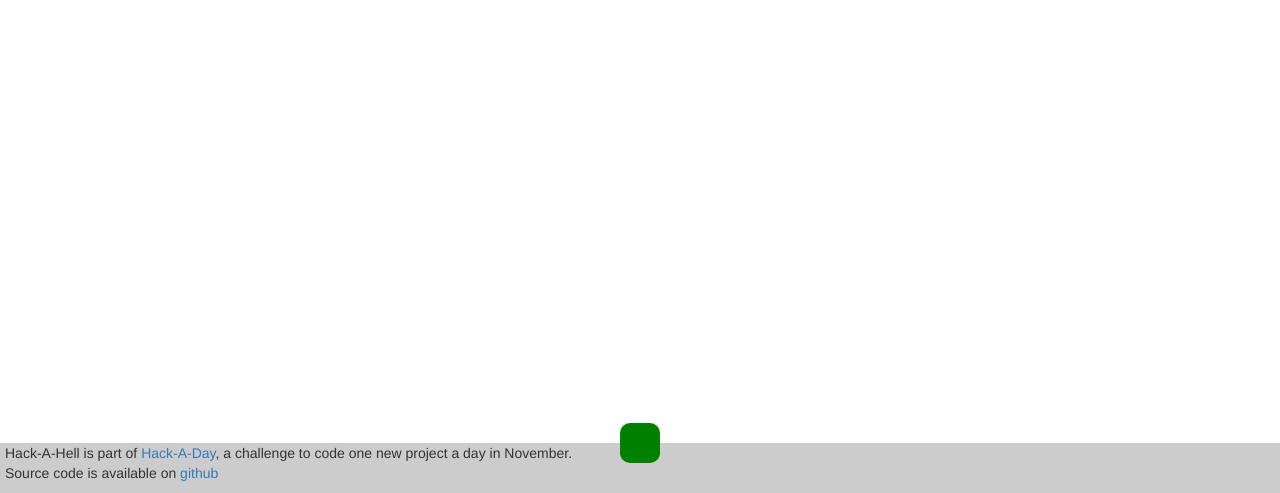
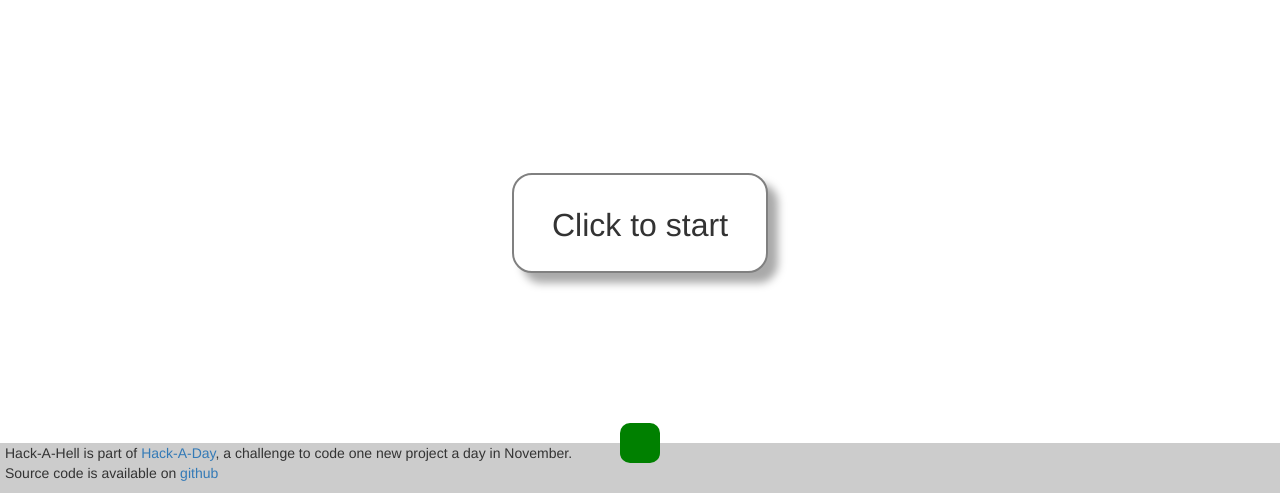
Before and after one commit to za3k/day22_hell, a Flask app: page / in a window 1280 px wide. Shown: the part 307-800 px from the top of the page. Run offline with Flask 2, Linux system fonts and the light colour scheme; some libraries are stand-ins or nearby versions.

Commit message:
Click to get started

```diff
--- a/static/index.js
+++ b/static/index.js
@@ -478,8 +478,13 @@ $(document).ready(() => {
     const start = () => {
         $(document).off("mousedown", start)
         $(document).off("keydown", start)
-        game.run()
-        boss.audio[0].play()
+        $(".clickme").remove();
+        $(".prepare").show();
+        setTimeout(() => {
+            $(".prepare").remove();
+            game.run()
+            boss.audio[0].play()
+        }, 3000);
     }
     $(document).on("mousedown", start)
     $(document).on("keydown", start)
--- a/static/style.css
+++ b/static/style.css
@@ -20,6 +20,41 @@
     left: 0px;
     width: 180px;
     height: 24px;
+}
+
+.info {
+    position: absolute;
+    top: 60%;
+    left: 40%;
+    width: 20%;
+    height: 100px;
+
+    line-height: 100px;
+    text-align: center;
+    font-size: 24pt;
+
+    border: 2px solid grey;
+    border-radius: 20px;
+
+    z-index: 2;
+    background-color: white;
+}
+.info.clickme {
+    filter: drop-shadow(10px 10px 4px darkgrey);
+}
+.info.prepare {
+    border: dashed;
+    animation: blink 1s;
+    animation-iteration-count: 3;
+    z-index: 1;
+    display: none;
+    box-shadow: 0 0 5px 5px red;
+}
+@keyframes blink {
+    50% {
+        opacity: 0.2;
+        box-shadow: 0 0 0 0 red;
+    }
 }
 
 .guy.player {
--- a/templates/index.html
+++ b/templates/index.html
@@ -16,6 +16,8 @@
     A: <span class="a">--</span>
     -->
 </div>
+<div class="info clickme">Click to start</div>
+<div class="info prepare">Prepare...</div>
 <div class="game">
     <div class="guy boss">
         <div class="healthbar"><div class="health"></div></div>
```
